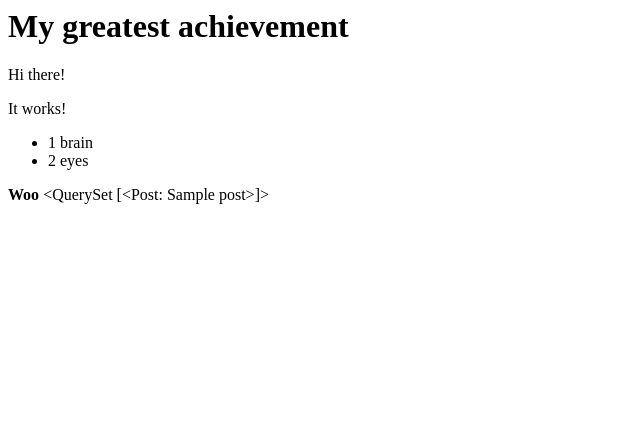
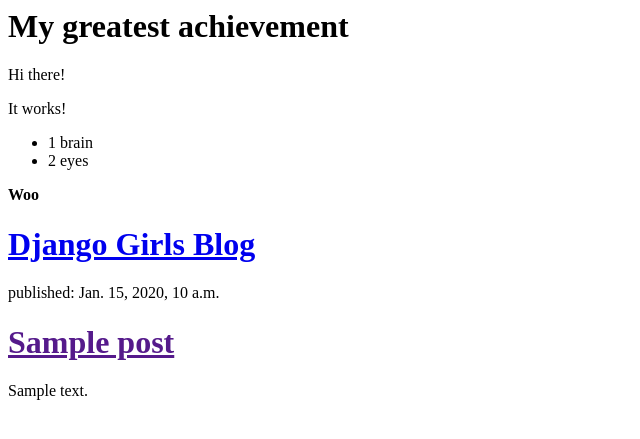
Before and after one commit to sass085/my-first-blog, a Django app: template blog/templates/blog/post_list.html in a window 1280 px wide. Shown: the top 439 px of the page, without its empty margins (0-640 px from the left). Run offline with Django 3.2, Linux system fonts and the light colour scheme; the template is opened without the code that fills it: values that come from a table or form of the project are taken from there, others are empty; tables that the repository leaves empty hold one stand-in row (values such as "Sample post").

Commit message:
changed format

```diff
--- a/blog/templates/blog/post_list.html
+++ b/blog/templates/blog/post_list.html
@@ -9,6 +9,16 @@
 <div>
 <ul><li>1 brain</li><li>2 eyes</li></ul>
 <strong>Woo</strong>
-{{posts}}
+<div>
+    <h1><a href="/">Django Girls Blog</a></h1>
+</div>
+
+{% for post in posts %}
+    <div>
+        <p>published: {{ post.published_date }}</p>
+        <h1><a href="">{{ post.title }}</a></h1>
+        <p>{{ post.text|linebreaks }}</p>
+    </div>
+{% endfor %}
 </body>
 </html>
```
